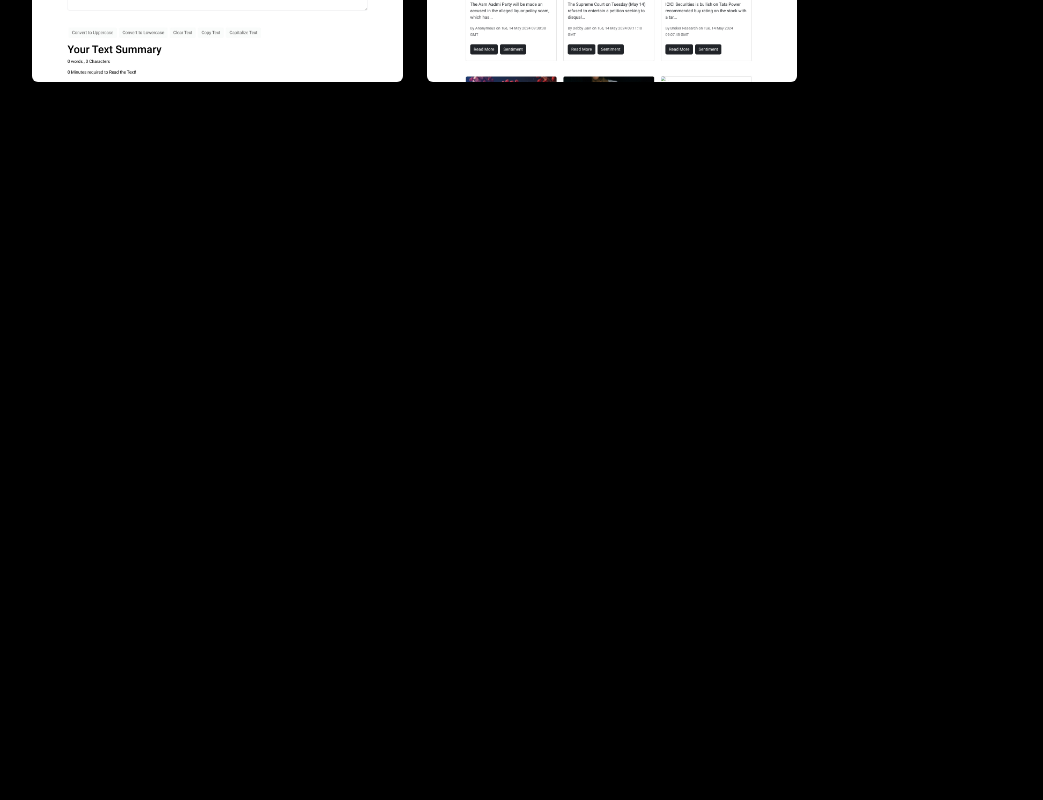
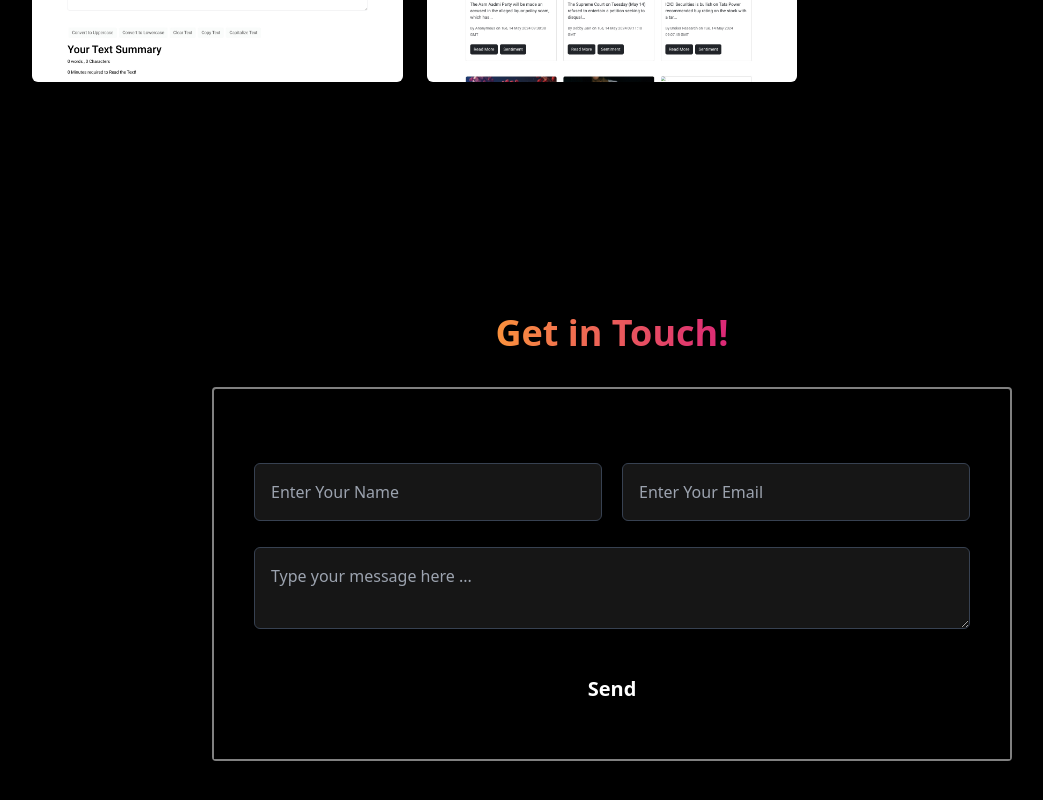
Before and after one commit to PretishaSahoo/Portfolio, a React (Create React App) app: page / in a window 1280 px wide. Shown: the part 1900-2700 px from the top of the page, without its empty margins (28-1071 px from the left). Before the commit the page ends 2218 px from the top, so only its background shows below. Built offline with nearby package versions, Linux system fonts and the light colour scheme.

Commit message:
Contact Form added

```diff
--- a/src/Components/Contact.js
+++ b/src/Components/Contact.js
@@ -2,6 +2,48 @@ import React from 'react'
 
 export default function Contact() {
   return (
-    <div>Contact</div>
+    <div className="max-w-[1200px] mx-auto bg-black sm:py-20 p-5">
+
+      <div className="text-center">
+        <h2 className="text-4xl font-bold leading-tight primary-color">Get in Touch!</h2>
+      </div>
+
+      <div className="max-w-[800px] mx-auto rounded mt-8" style={{border:"2px solid grey"}}>
+        <div className="mt-6  rounded-xl">
+          <div className="p-10">
+
+            <form action="https://getform.io/f/panvoena" method="POST">
+              <div className="grid grid-cols-1 sm:grid-cols-2 gap-x-5 gap-y-4">
+
+                <div>
+                  <div className="mt-2.5 ">
+                    <input name="name" id="name" type="text" placeholder="Enter Your Name" className=" bg-[#161616] w-full px-4 py-4 text-gray-400 placeholder-gray-400 border border-gray-700 rounded-md focus:outline-none focus:border-pink-600" />
+                  </div>
+                </div>
+
+                <div>
+                  <div className="mt-2.5 ">
+                    <input name="email" id="email" type="email" placeholder="Enter Your Email" className=" bg-[#161616] w-full px-4 py-4 text-gray-400 placeholder-gray-400 border border-gray-700 rounded-md focus:outline-none focus:border-pink-600" />
+                  </div>
+                </div>
+
+                <div className="sm:col-span-2">
+                <div className="mt-2.5">
+                    <textarea name="message" id="message"  placeholder="Type your message here ..." className=" bg-[#161616] w-full px-4 py-4 text-gray-400 placeholder-gray-400 border border-gray-700 rounded-md focus:outline-none focus:border-pink-600" />
+                  </div>
+                </div>
+
+                <div className="sm:col-span-2">
+                  <button className="text-xl w-full p-4 mt-2 font-semibold text-white bg-primary-color rounded-md ">Send</button>
+                </div>
+
+              </div>
+            </form>
+
+          </div>
+        </div>
+      </div>
+
+    </div>
   )
 }
```
